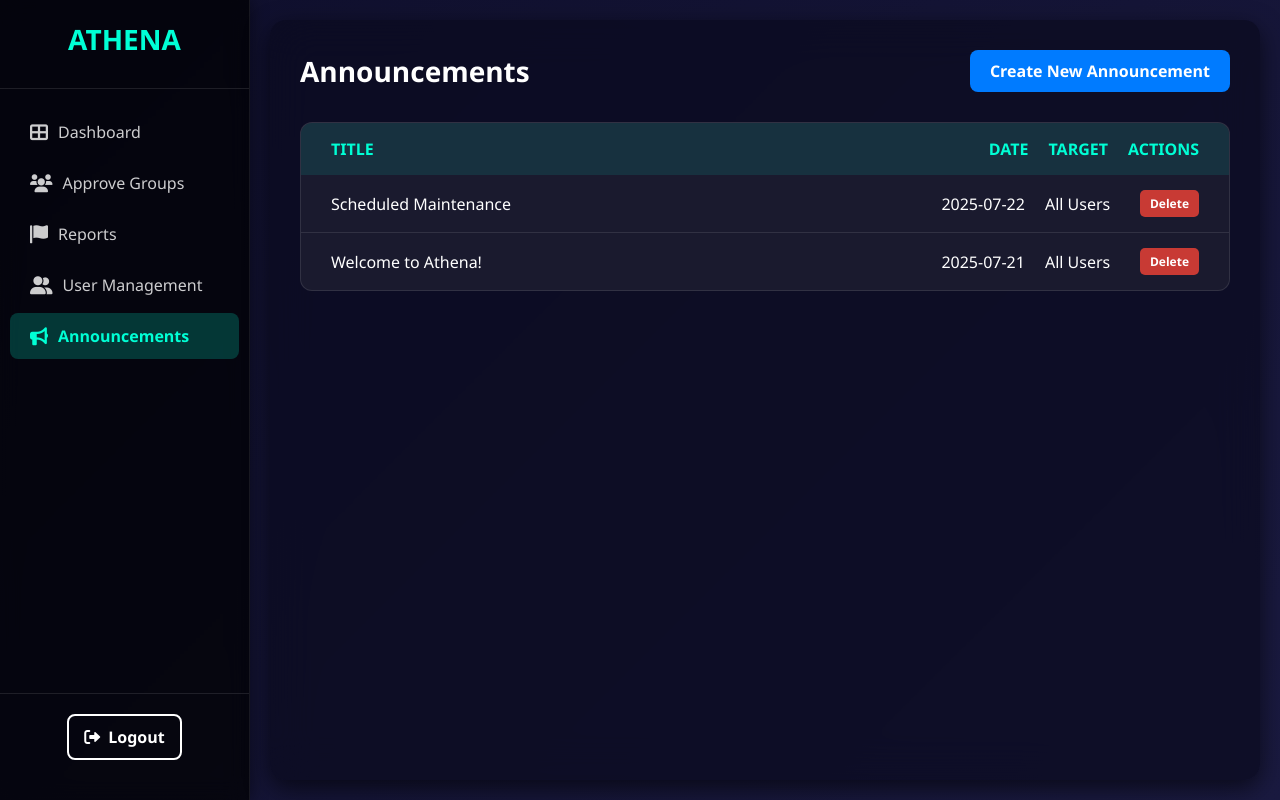
After one commit to Abhinav022569/miniproject, a PHP site: page /admin/dashboard/announcements/announcements.php in a window 1280 px wide. The commit adds this page. Run offline with PHP 8.4, Linux system fonts and the light colour scheme; a user stored in the database is signed in; data comes from the database, SQL or seed files in the repository.

Commit message:
announcements done

```diff
--- a/admin/dashboard/admin_panel.php
+++ b/admin/dashboard/admin_panel.php
@@ -69,7 +69,7 @@ $admin_name = $_SESSION['admin_name'] ?? 'Admin';
           <li><a href="./approve_group/approve_group.php"><i class="fas fa-check-circle"></i> Approve Groups</a></li>
           <li><a href="./reports/reports.php"><i class="fas fa-flag"></i> Reports</a></li>
           <li><a href="user_management/user_management.php"><i class="fas fa-user-friends"></i> User Management</a></li>
-          <li><a href="#"><i class="fas fa-bullhorn"></i> Announcements</a></li>
+          <li><a href="announcements/announcements.php"><i class="fas fa-bullhorn"></i> Announcements</a></li>
         </ul>
       </nav>
       <div class="sidebar-footer">
--- /dev/null
+++ b/admin/dashboard/announcements/announcements.php
@@ -0,0 +1,165 @@
+<?php
+session_start();
+require '../../connect.php'; // Connect to the database
+
+// Check if admin is logged in
+if (!isset($_SESSION['admin_id'])) {
+    header("Location: ../../login_page.php");
+    exit();
+}
+
+$admin_id = $_SESSION['admin_id'];
+$success_message = '';
+$error_message = '';
+
+// --- Handle Form Submission for Creating a New Announcement ---
+if ($_SERVER['REQUEST_METHOD'] === 'POST' && isset($_POST['create_announcement'])) {
+    $title = trim($_POST['title']);
+    $content = trim($_POST['content']);
+    $target_user_id = $_POST['target_user'] === 'all' ? NULL : $_POST['target_user'];
+
+    if (empty($title) || empty($content)) {
+        $error_message = "Title and Content fields cannot be empty.";
+    } else {
+        $sql = "INSERT INTO announcements (admin_id, title, content, user_id) VALUES (?, ?, ?, ?)";
+        $stmt = $conn->prepare($sql);
+        $stmt->bind_param("issi", $admin_id, $title, $content, $target_user_id);
+
+        if ($stmt->execute()) {
+            $success_message = "Announcement created successfully!";
+        } else {
+            $error_message = "Error creating announcement: " . $stmt->error;
+        }
+        $stmt->close();
+    }
+}
+
+// --- Handle Deletion of an Announcement ---
+if ($_SERVER['REQUEST_METHOD'] === 'POST' && isset($_POST['delete_announcement'])) {
+    $announcement_id_to_delete = $_POST['announcement_id'];
+
+    $sql_delete = "DELETE FROM announcements WHERE announcement_id = ?";
+    $stmt_delete = $conn->prepare($sql_delete);
+    $stmt_delete->bind_param("i", $announcement_id_to_delete);
+
+    if ($stmt_delete->execute()) {
+        $success_message = "Announcement deleted successfully!";
+    } else {
+        $error_message = "Error deleting announcement: " . $stmt_delete->error;
+    }
+    $stmt_delete->close();
+}
+
+
+// --- Fetch all existing announcements ---
+$announcements_sql = "
+    SELECT a.announcement_id, a.title, a.content, a.created_at, u.user_name AS target_user
+    FROM announcements a
+    LEFT JOIN users u ON a.user_id = u.user_id
+    ORDER BY a.created_at DESC
+";
+$announcements_result = $conn->query($announcements_sql);
+
+// --- Fetch all users for the target dropdown ---
+$users_sql = "SELECT user_id, user_name FROM users ORDER BY user_name ASC";
+$users_result = $conn->query($users_sql);
+
+$conn->close();
+?>
+
+<!DOCTYPE html>
+<html lang="en">
+<head>
+    <meta charset="UTF-8">
+    <meta name="viewport" content="width=device-width, initial-scale=1.0">
+    <title>Announcements - Admin Dashboard</title>
+    <link rel="stylesheet" href="../panelstyle.css">
+    <link rel="stylesheet" href="announcements_style.css">
+    <link rel="stylesheet" href="https://cdnjs.cloudflare.com/ajax/libs/font-awesome/6.0.0-beta3/css/all.min.css">
+</head>
+<body>
+<div class="dashboard-container">
+    <aside class="sidebar">
+        <div class="sidebar-header"><div class="logo">ATHENA</div></div>
+        <nav class="sidebar-nav">
+            <ul>
+                <li><a href="../admin_panel.php"><i class="fas fa-th-large"></i> Dashboard</a></li>
+                <li><a href="../approve_group/approve_group.php"><i class="fas fa-users"></i> Approve Groups</a></li>
+                <li><a href="../reports/reports.php"><i class="fas fa-flag"></i> Reports</a></li>
+                <li><a href="../user_management/user_management.php"><i class="fas fa-user-friends"></i> User Management</a></li>
+                <li class="active"><a href="announcements.php"><i class="fas fa-bullhorn"></i> Announcements</a></li>
+            </ul>
+        </nav>
+        <div class="sidebar-footer"><a href="../../admin_logout.php" class="logout-btn"><i class="fas fa-sign-out-alt"></i> Logout</a></div>
+    </aside>
+
+    <main class="main-content">
+        <div class="announcements-container">
+            <header class="announcements-header">
+                <h2>Announcements</h2>
+                <button id="create-announcement-btn" class="create-announcement-btn">Create New Announcement</button>
+            </header>
+
+            <div id="create-announcement-card" class="create-announcement-card">
+                <h3>New Announcement</h3>
+                <?php if ($success_message): ?><p class="message success-message"><?= htmlspecialchars($success_message) ?></p><?php endif; ?>
+                <?php if ($error_message): ?><p class="message error-message"><?= htmlspecialchars($error_message) ?></p><?php endif; ?>
+
+                <form action="announcements.php" method="POST">
+                    <div class="form-group">
+                        <label for="title">Title</label>
+                        <input type="text" id="title" name="title" required>
+                    </div>
+                    <div class="form-group">
+                        <label for="content">Content</label>
+                        <textarea id="content" name="content" required></textarea>
+                    </div>
+                    <div class="form-group">
+                        <label for="target_user">Target</label>
+                        <select id="target_user" name="target_user">
+                            <option value="all">All Users</option>
+                            <?php while($user = $users_result->fetch_assoc()): ?>
+                                <option value="<?= $user['user_id'] ?>"><?= htmlspecialchars($user['user_name']) ?></option>
+                            <?php endwhile; ?>
+                        </select>
+                    </div>
+                    <button type="submit" name="create_announcement" class="submit-announcement-btn">Publish</button>
+                </form>
+            </div>
+
+            <div class="announcements-list">
+                <div class="announcement-header-row">
+                    <div class="announcement-col title">TITLE</div>
+                    <div class="announcement-col">DATE</div>
+                    <div class="announcement-col">TARGET</div>
+                    <div class="announcement-col actions">ACTIONS</div>
+                </div>
+                <?php if ($announcements_result->num_rows > 0): ?>
+                    <?php while($row = $announcements_result->fetch_assoc()): ?>
+                        <div class="announcement-item">
+                            <div class="announcement-title-row">
+                                <div class="announcement-col title"><?= htmlspecialchars($row['title']) ?></div>
+                                <div class="announcement-col"><?= date('Y-m-d', strtotime($row['created_at'])) ?></div>
+                                <div class="announcement-col"><?= htmlspecialchars($row['target_user'] ?? 'All Users') ?></div>
+                                <div class="announcement-col actions">
+                                    <form action="announcements.php" method="POST" onsubmit="return confirm('Are you sure you want to delete this announcement?');">
+                                        <input type="hidden" name="announcement_id" value="<?= $row['announcement_id'] ?>">
+                                        <button type="submit" name="delete_announcement" class="delete-btn">Delete</button>
+                                    </form>
+                                </div>
+                            </div>
+                            <div class="announcement-content">
+                                <p><?= nl2br(htmlspecialchars($row['content'])) ?></p>
+                            </div>
+                        </div>
+                    <?php endwhile; ?>
+                <?php else: ?>
+                    <p style="padding: 20px; text-align: center;">No announcements found.</p>
+                <?php endif; ?>
+            </div>
+        </div>
+    </main>
+</div>
+<script src="announcements_script.js"></script>
+</body>
+</html>
--- /dev/null
+++ b/admin/dashboard/announcements/announcements_style.css
@@ -0,0 +1,175 @@
+/* General styling for the announcements page */
+.announcements-container {
+    max-width: 1200px;
+    margin: 0 auto;
+}
+
+.announcements-header {
+    display: flex;
+    justify-content: space-between;
+    align-items: center;
+    margin-bottom: 30px;
+}
+
+.announcements-header h2 {
+    font-size: 28px;
+    color: white;
+}
+
+.create-announcement-btn {
+    background-color: #007bff;
+    color: white;
+    padding: 10px 20px;
+    border: none;
+    border-radius: 8px;
+    font-size: 16px;
+    font-weight: bold;
+    cursor: pointer;
+    transition: background-color 0.3s ease;
+}
+
+.create-announcement-btn:hover {
+    background-color: #0056b3;
+}
+
+/* Styling for the creation form card */
+.create-announcement-card {
+    background-color: #1a1a2e;
+    padding: 25px;
+    border-radius: 12px;
+    margin-bottom: 30px;
+    border: 1px solid rgba(255, 255, 255, 0.1);
+}
+
+.create-announcement-card h3 {
+    font-size: 22px;
+    color: #00ffd5;
+    margin-bottom: 20px;
+}
+
+.form-group {
+    margin-bottom: 15px;
+}
+
+.form-group label {
+    display: block;
+    margin-bottom: 8px;
+    color: rgba(255, 255, 255, 0.8);
+    font-weight: bold;
+}
+
+.form-group input[type="text"],
+.form-group textarea,
+.form-group select {
+    width: 100%;
+    padding: 12px;
+    background-color: rgba(255, 255, 255, 0.1);
+    color: white;
+    border: 1px solid rgba(255, 255, 255, 0.2);
+    border-radius: 8px;
+    font-size: 16px;
+    outline: none;
+}
+
+.form-group textarea {
+    resize: vertical;
+    min-height: 120px;
+}
+
+.form-group select option {
+    background-color: #1a1a2e;
+}
+
+.submit-announcement-btn {
+    background-color: #00ffd5;
+    color: black;
+    padding: 12px 25px;
+    border: none;
+    border-radius: 8px;
+    font-weight: bold;
+    cursor: pointer;
+    transition: background-color 0.3s;
+}
+
+.submit-announcement-btn:hover {
+    background-color: #00c8aa;
+}
+
+/* Styling for the announcements list */
+.announcements-list {
+    background-color: #1a1a2e;
+    border-radius: 12px;
+    overflow: hidden;
+    border: 1px solid rgba(255, 255, 255, 0.1);
+}
+
+.announcement-header-row {
+    display: flex;
+    background-color: rgba(0, 255, 213, 0.1);
+    padding: 15px 20px;
+    font-weight: bold;
+    color: #00ffd5;
+}
+
+.announcement-item {
+    border-bottom: 1px solid rgba(255, 255, 255, 0.1);
+}
+
+.announcement-item:last-child {
+    border-bottom: none;
+}
+
+.announcement-title-row {
+    display: flex;
+    align-items: center; /* Vertically align items */
+    padding: 15px 20px;
+    cursor: pointer;
+    transition: background-color 0.2s ease;
+}
+
+.announcement-title-row:hover {
+    background-color: rgba(255, 255, 255, 0.05);
+}
+
+.announcement-col {
+    padding: 0 10px;
+    flex-shrink: 0; /* Prevent columns from shrinking */
+}
+
+.announcement-col.title {
+    flex-grow: 1; /* Allow title to take up remaining space */
+    flex-basis: 50%;
+}
+
+.announcement-col.date,
+.announcement-col.target {
+    flex-basis: 20%;
+}
+
+.announcement-col.actions {
+    flex-basis: 10%;
+    text-align: right;
+}
+
+.announcement-content {
+    padding: 0 30px 20px 30px;
+    color: rgba(255, 255, 255, 0.8);
+    line-height: 1.6;
+    display: none; /* Hidden by default */
+}
+
+.delete-btn {
+    background-color: rgba(244, 67, 54, 0.8);
+    color: white;
+    border: none;
+    padding: 5px 10px;
+    border-radius: 5px;
+    cursor: pointer;
+    font-size: 12px;
+    font-weight: bold;
+    transition: background-color 0.2s ease;
+}
+
+.delete-btn:hover {
+    background-color: #f44336;
+}
--- a/admin/dashboard/approve_group/approve_group.php
+++ b/admin/dashboard/approve_group/approve_group.php
@@ -155,7 +155,7 @@ $conn->close();
           <li class="active"><a href="approve_group.php"><i class="fas fa-check-circle"></i> Approve Groups</a></li>
           <li><a href="../reports/reports.php"><i class="fas fa-flag"></i> Reports</a></li>
           <li><a href="../user_management/user_management.php"><i class="fas fa-user-friends"></i> User Management</a></li>
-          <li><a href="#"><i class="fas fa-bullhorn"></i> Announcements</a></li>
+          <li><a href="../announcements/announcements.php"><i class="fas fa-bullhorn"></i> Announcements</a></li>
         </ul>
       </nav>
       <div class="sidebar-footer">
--- a/admin/dashboard/reports/reports.php
+++ b/admin/dashboard/reports/reports.php
@@ -86,7 +86,7 @@ $conn->close();
           <li><a href="../approve_group/approve_group.php"><i class="fas fa-check-circle"></i> Approve Groups</a></li>
           <li class="active"><a href="reports.php"><i class="fas fa-flag"></i> Reports</a></li>
           <li><a href="../user_management/user_management.php"><i class="fas fa-user-friends"></i> User Management</a></li>
-          <li><a href="#"><i class="fas fa-bullhorn"></i> Announcements</a></li>
+          <li><a href="../announcements/announcements.php"><i class="fas fa-bullhorn"></i> Announcements</a></li>
         </ul>
       </nav>
       <div class="sidebar-footer">
--- a/admin/dashboard/user_management/user_management.php
+++ b/admin/dashboard/user_management/user_management.php
@@ -67,7 +67,7 @@ $conn->close();
           <li><a href="../approve_group/approve_group.php"><i class="fas fa-check-circle"></i> Approve Groups</a></li>
           <li><a href="../reports/reports.php"><i class="fas fa-flag"></i> Reports</a></li>
           <li class="active"><a href="user_management.php"><i class="fas fa-user-friends"></i> User Management</a></li>
-          <li><a href="#"><i class="fas fa-bullhorn"></i> Announcements</a></li>
+          <li><a href="../announcements/announcements.php"><i class="fas fa-bullhorn"></i> Announcements</a></li>
         </ul>
       </nav>
       <div class="sidebar-footer">
```
Also changed, not shown: admin/dashboard/announcements/announcements_script.js (added, +38 -0 lines).
